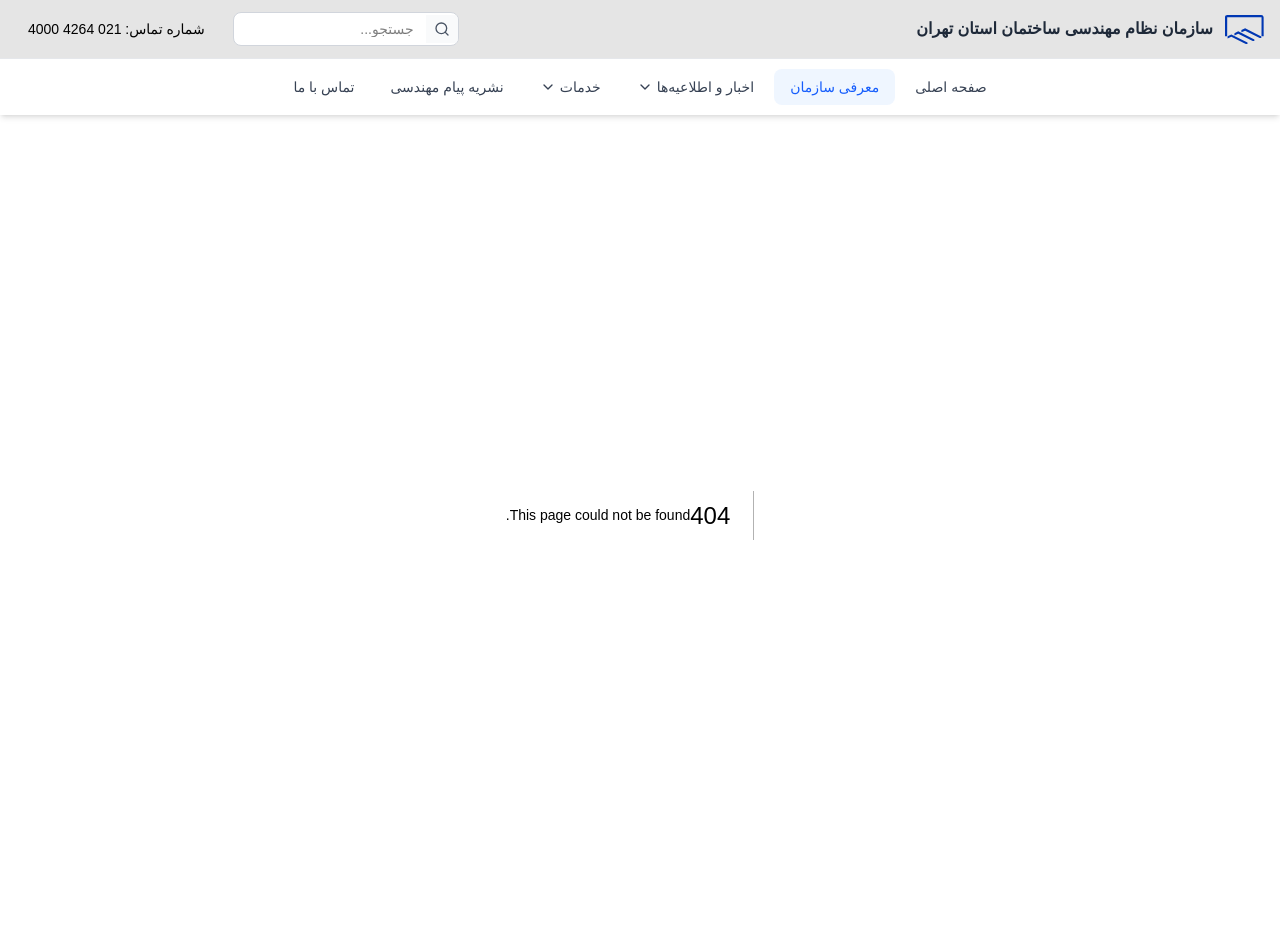
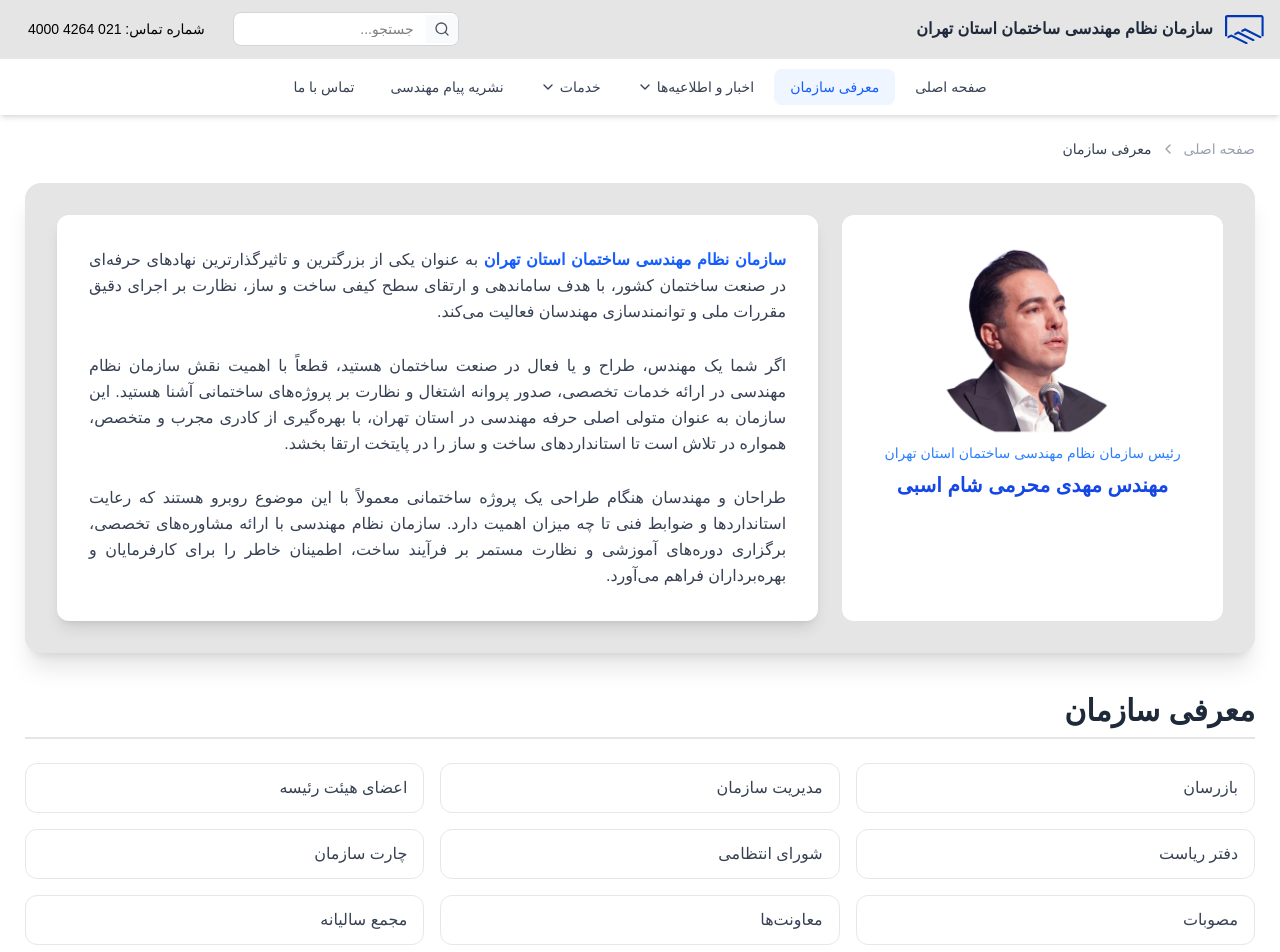
Before and after one commit to parrsa/NezamMohandesi, a Next.js app: page /introduction in a window 1280 px wide. Before the commit this address had no page. Shown: the top 952 px of the page. Built offline with nearby package versions, Linux system fonts and the light colour scheme.

Commit message:
add chart page

```diff
--- /dev/null
+++ b/app/(client)/introduction/organizational-chart/page.tsx
@@ -0,0 +1,60 @@
+"use client";
+import {
+  Award,
+  Users,
+  FileCheck,
+  TrendingUp,
+  ChevronLeft as ChevronLeftIcon,
+} from "lucide-react";
+import Link from "next/link";
+import Chart from "@/public/assets/image 5.png";
+import Image from "next/image";
+function AboutOrganization() {
+  const stats = [
+    { icon: Users, label: "اعضای سازمان", value: "۲۵,۰۰۰+", color: "blue" },
+    { icon: Award, label: "پروژه‌های موفق", value: "۱۲,۵۰۰+", color: "green" },
+    {
+      icon: FileCheck,
+      label: "گواهینامه‌های صادر شده",
+      value: "۴۵,۰۰۰+",
+      color: "purple",
+    },
+    { icon: TrendingUp, label: "سال تجربه", value: "۳۵+", color: "orange" },
+  ];
+
+  const subMenuItems = [
+    "بازرسان",
+    "مدیریت سازمان",
+    "اعضای هیئت رئیسه",
+    "دفتر ریاست",
+    "شورای انتظامی",
+    "چارت سازمان",
+    "مصوبات",
+    "معاونت‌ها",
+    "مجمع سالیانه",
+  ];
+
+  return (
+    <div className="w-full">
+      <div className="flex items-center py-6 gap-4 text-sm">
+        <Link href="/" className="transition-colors flex items-center gap-1">
+          <span className="text-gray-400">صفحه اصلی</span>
+        </Link>
+        <ChevronLeftIcon className="w-4 h-4 text-gray-400" />
+
+        <Link href="/introduction" className="transition-colors flex items-center gap-1">
+          <span className="text-gray-400">معرفی سازمان</span>
+        </Link>
+        <ChevronLeftIcon className="w-4 h-4 text-gray-400" />
+
+        <span className="font-medium text-gray-700">چارت سازمانی</span>
+      </div>
+
+      <div className="rounded-2xl flex justify-center items-center p-6 md:p-8 ">
+        <Image src={Chart} alt="ic" className="w-[70%] h-[70%]" />
+      </div>
+    </div>
+  );
+}
+
+export default AboutOrganization;
--- a/app/(client)/about/page.tsx
+++ b/app/(client)/introduction/page.tsx
@@ -13,7 +13,7 @@
 import Link from "next/link";
 import Moharami from "@/public/assets/Frame 14.png";
 
-function AboutOrganization() {
+function Introduction() {
   const stats = [
     { icon: Users, label: "اعضای سازمان", value: "۲۵,۰۰۰+", color: "blue" },
     { icon: Award, label: "پروژه‌های موفق", value: "۱۲,۵۰۰+", color: "green" },
@@ -27,15 +27,15 @@
   ];
 
   const subMenuItems = [
-    "بازرسان",
-    "مدیریت سازمان",
-    "اعضای هیئت رئیسه",
-    "دفتر ریاست",
-    "شورای انتظامی",
-    "چارت سازمان",
-    "مصوبات",
-    "معاونت‌ها",
-    "مجمع سالیانه",
+    { label: "بازرسان", href: "/introduction/inspectors" },
+    { label: "مدیریت سازمان", href: "/introduction/management" },
+    { label: "اعضای هیئت رئیسه", href: "/introduction/board" },
+    { label: "دفتر ریاست", href: "/introduction/president-office" },
+    { label: "شورای انتظامی", href: "/introduction/disciplinary-council" },
+    { label: "چارت سازمان", href: "/introduction/organizational-chart" },
+    { label: "مصوبات", href: "/introduction/ratifications" },
+    { label: "معاونت‌ها", href: "/introduction/deputies" },
+    { label: "مجمع سالیانه", href: "/introduction/annual-meeting" },
   ];
 
   return (
@@ -105,16 +105,17 @@
 
         <div className="grid grid-cols-3 gap-4">
           {subMenuItems.map((item, index) => (
+            <Link key={index} href={item.href}>
               <motion.button
-              key={index}
                 whileHover={{ scale: 1.02 }}
                 whileTap={{ scale: 0.98 }}
-              className="bg-white  hover:border-blue-300 hover:shadow-md rounded-xl px-4 hover:py-3 text-right transition-all duration-200"
+                className="w-full bg-white border border-gray-200 hover:border-blue-300 hover:shadow-md rounded-xl px-4 py-3 text-right transition-all duration-200"
               >
                 <span className="text-gray-700 font-medium text-sm md:text-base">
-                {item}
+                  {item.label}
                 </span>
               </motion.button>
+            </Link>
           ))}
         </div>
       </div>
@@ -122,4 +123,4 @@
   );
 }
 
-export default AboutOrganization;
+export default Introduction;
--- a/app/components/Header/index.tsx
+++ b/app/components/Header/index.tsx
@@ -51,7 +51,7 @@
 
   const mainMenuItems = [
     { id: "home", label: "صفحه اصلی", href: "/" },
-    { id: "about", label: "معرفی سازمان", href: "/about" }, // تغییر مسیر
+    { id: "about", label: "معرفی سازمان", href: "/introduction" },
     {
       id: "news",
       label: "اخبار و اطلاعیه‌ها",
```
Also changed, not shown: public/assets/image 5.png (added), 1 other file (tests, documents, lock files or other folders). Lines whose indentation alone changed are shown as unchanged.
